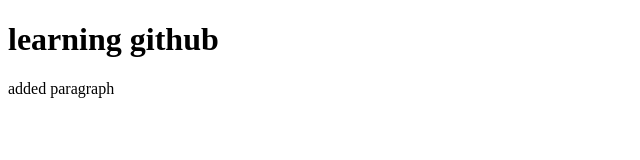
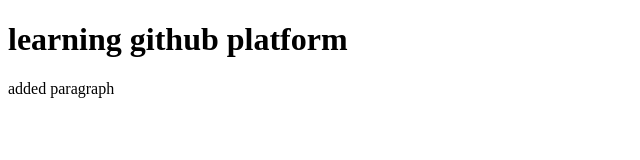
Before and after one commit to Bhaskar-k88/leraning_github, a plain HTML site: page index.html in a window 1280 px wide. Shown: the whole page, without its empty margins (0-640 px from the left). Drawn offline with Linux system fonts and the light colour scheme.

Commit message:
Update index.html
By bhaskar

```diff
--- a/index.html
+++ b/index.html
@@ -6,7 +6,7 @@
     <title>Document</title>
 </head>
 <body>
-    <h1>learning github</h1>
+    <h1>learning github platform</h1>
     <p>added paragraph</p>
 </body>
 </html>
```
